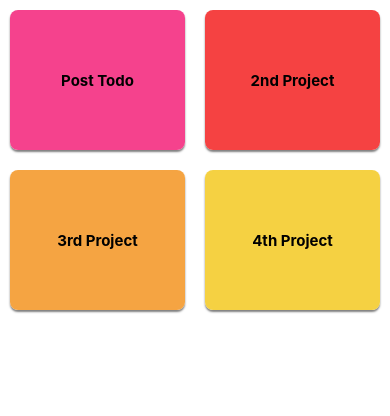
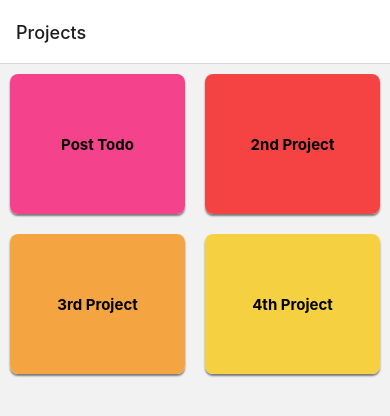
Before and after one commit to DoyunH/myblog_rn, a React Native app: screen / in a window 390 px wide. Shown: the top 416 px of the page. Built offline with nearby package versions, Linux system fonts and the light colour scheme.

Commit message:
feature: RN natigation library setting

```diff
--- a/App.js
+++ b/App.js
@@ -4,6 +4,7 @@ import {
   StatusBar,
 } from 'react-native';
 import { NavigationContainer} from '@react-navigation/native'
+import { createNativeStackNavigator } from '@react-navigation/native-stack';
 import PostInput from './components/PostInput';
 import PostList from './components/PostList';
 import Title from './components/Title';
@@ -12,6 +13,8 @@ import CategoriesScreen from './screens/CategoriesScreen';
 const App = () => {
   const [inputText, setInputText] = useState('');
   const [postList, setPostList] = useState([]);
+
+  const Stack = createNativeStackNavigator();
 
   const addPost = () => {
     setPostList([
@@ -26,15 +29,17 @@ const App = () => {
   };
 
   return (
-    <SafeAreaView>
+    <>
       <StatusBar />
       <NavigationContainer>
-        <CategoriesScreen />
+        <Stack.Navigator>
+          <Stack.Screen name="Projects" component={CategoriesScreen} />
+        </Stack.Navigator>
       </NavigationContainer>
       {/* <Title/>
       <PostInput inputText={inputText} setInputText={setInputText} addPost={addPost} />
       <PostList postList={postList} deletePost={deletePost}/> */}
-    </SafeAreaView>
+    </>
   );
 };
 
```
Also changed, not shown: package.json (+7 -1 lines), screens/PostTodo.js (added), 3 other files (tests, documents, lock files or other folders).
